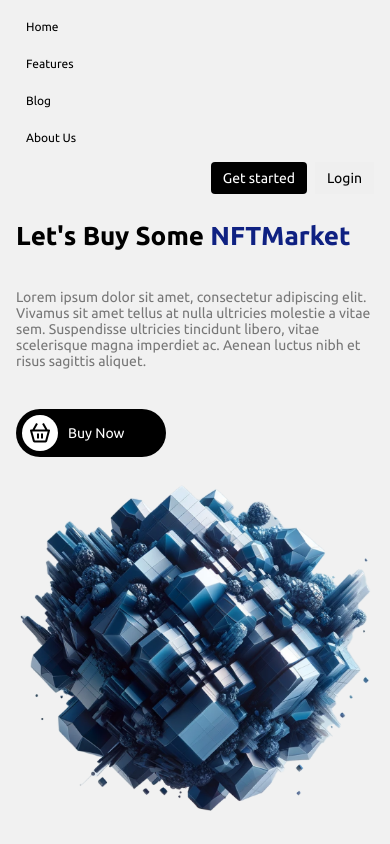
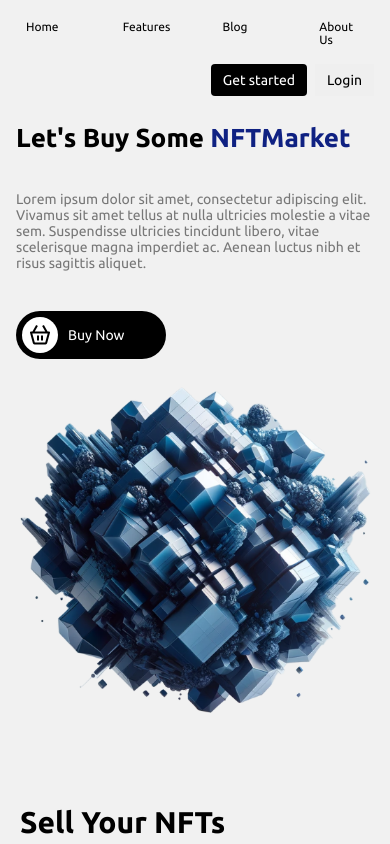
Before and after one commit to imsanzhar/nft-market.github.io, a plain HTML site: page index.html in a window 390 px wide. Shown: the top 844 px of the page. Drawn offline with nearby package versions, Linux system fonts and the light colour scheme.

Commit message:
Update style.css
style.css:
561-566 lines.

```diff
--- a/style.css
+++ b/style.css
@@ -560,9 +560,9 @@ footer .right p {
 
   nav .links {
     display: flex;
-    flex-direction: column;
-    gap: 8px;
-    width: 100%;
+    flex-direction: row;
+    justify-content: center;
+    gap: 12px;
   }
 
   nav .links a {
```
